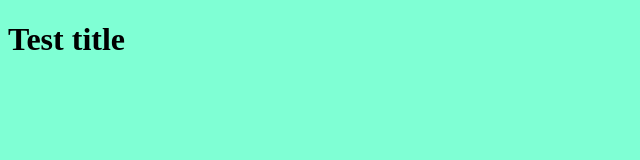
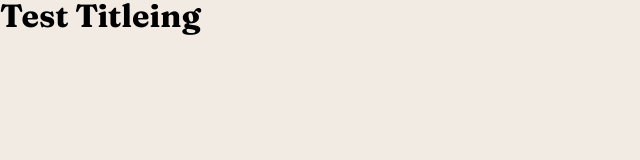
Before and after one commit to jefflangtech/preview_card, a plain HTML site: page index.html in a window 1280 px wide. Shown: the whole page, without its empty margins (0-640 px from the left). Drawn offline with Linux system fonts and the light colour scheme.

Commit message:
Set up css reset and basic design elements

```diff
--- a/index.html
+++ b/index.html
@@ -4,11 +4,15 @@
   <meta charset="UTF-8">
   <meta http-equiv="X-UA-Compatible" content="IE=edge">
   <meta name="viewport" content="width=device-width, initial-scale=1.0">
+  <link rel="preconnect" href="https://fonts.googleapis.com">
+  <link rel="preconnect" href="https://fonts.gstatic.com" crossorigin>
+  <link href="https://fonts.googleapis.com/css2?family=Fraunces:opsz,wght@9..144,700&family=Montserrat:wght@500;700&display=swap" rel="stylesheet">
+  <link rel="stylesheet" href="resources/css/reset.css">
   <link rel="stylesheet" href="resources/css/index.css">
   <title>Product Preview Card - Front End Mentor Project</title>
 </head>
 <body>
-  <h1>Test title</h1>
+  <h1>Test Titleing</h1>
 
 </body>
 </html>
--- a/resources/css/index.css
+++ b/resources/css/index.css
@@ -1,3 +1,29 @@
-body {
-  background-color: aquamarine;
+
+/*
+## Layout
+
+The designs were created to the following widths:
+
+- Mobile: 375px
+- Desktop: 1440px
+
+*/
+
+:root {
+  --dark-cyan: hsl(158, 36%, 37%);
+  --cream: hsl(30, 38%, 92%);
+  --dark-blue: hsl(212, 21%, 14%);
+  --gray-blue: hsl(228, 12%, 48%);
+  --white: hsl(0, 0%, 100%);
 }
+
+* {
+  box-sizing: border-box;
+  font-size: 14px;
+  background-color: var(--cream);
+}
+
+h1 {
+  font-family: 'Fraunces', serif;
+  font-size: 32px;
+}
--- /dev/null
+++ b/resources/css/reset.css
@@ -0,0 +1,48 @@
+/* http://meyerweb.com/eric/tools/css/reset/
+   v2.0 | 20110126
+   License: none (public domain)
+*/
+
+html, body, div, span, applet, object, iframe,
+h1, h2, h3, h4, h5, h6, p, blockquote, pre,
+a, abbr, acronym, address, big, cite, code,
+del, dfn, em, img, ins, kbd, q, s, samp,
+small, strike, strong, sub, sup, tt, var,
+b, u, i, center,
+dl, dt, dd, ol, ul, li,
+fieldset, form, label, legend,
+table, caption, tbody, tfoot, thead, tr, th, td,
+article, aside, canvas, details, embed,
+figure, figcaption, footer, header, hgroup,
+menu, nav, output, ruby, section, summary,
+time, mark, audio, video {
+	margin: 0;
+	padding: 0;
+	border: 0;
+	font-size: 100%;
+	font: inherit;
+	vertical-align: baseline;
+}
+/* HTML5 display-role reset for older browsers */
+article, aside, details, figcaption, figure,
+footer, header, hgroup, menu, nav, section {
+	display: block;
+}
+body {
+	line-height: 1;
+}
+ol, ul {
+	list-style: none;
+}
+blockquote, q {
+	quotes: none;
+}
+blockquote:before, blockquote:after,
+q:before, q:after {
+	content: '';
+	content: none;
+}
+table {
+	border-collapse: collapse;
+	border-spacing: 0;
+}
```
